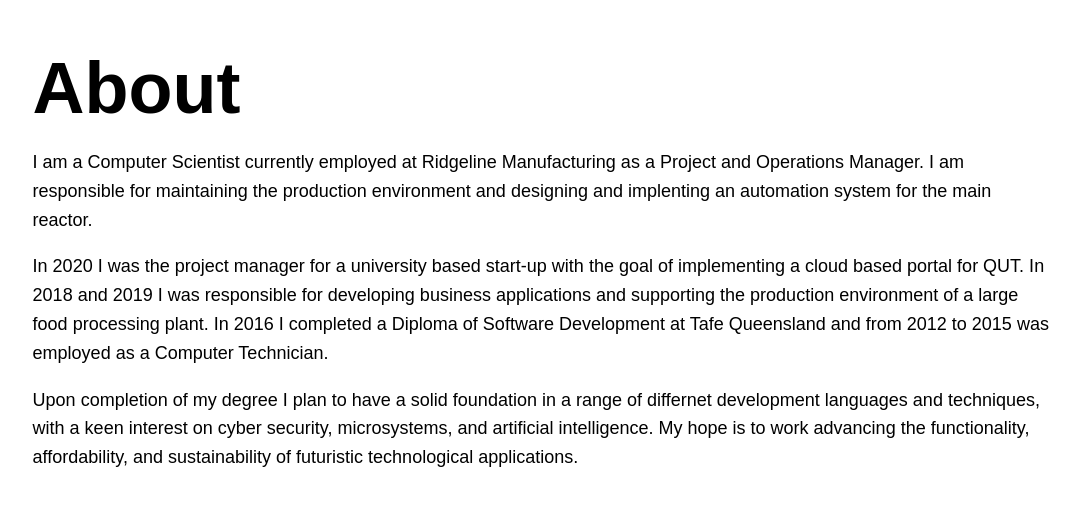
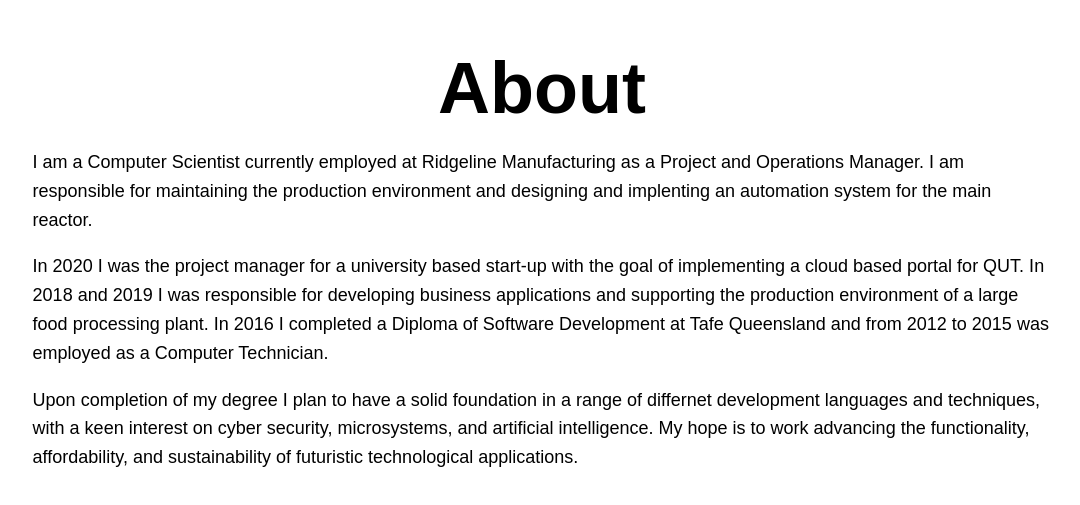
Before and after one commit to lreynolds188/Portfolio, a Next.js app: page /about in a window 1280 px wide. Shown: the part 253-758 px from the top of the page, without its empty margins (98-1178 px from the left). Built offline with nearby package versions, Linux system fonts and the light colour scheme.

Commit message:
Update about.js

```diff
--- a/pages/about.js
+++ b/pages/about.js
@@ -10,10 +10,9 @@ export default function Home() {
       </Head>
 
       <main className={styles.main}>
+        <h1 className={styles.title}>About</h1>
+
         <div>
-            <h1 className={styles.title}>
-              About
-            </h1>
          <p>
             I am a Computer Scientist currently employed at Ridgeline Manufacturing as a Project and Operations Manager.
             I am responsible for maintaining the production environment and designing and implenting an automation system for the main reactor.
```
